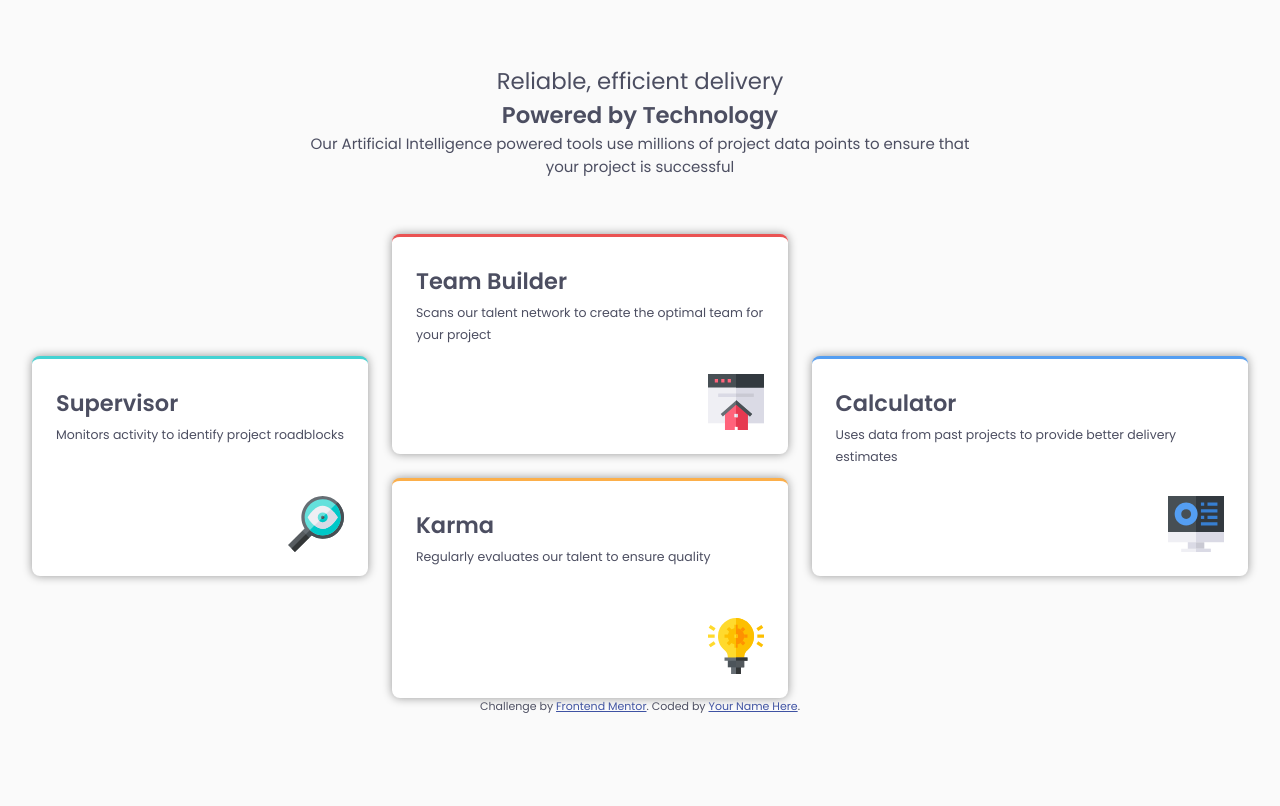
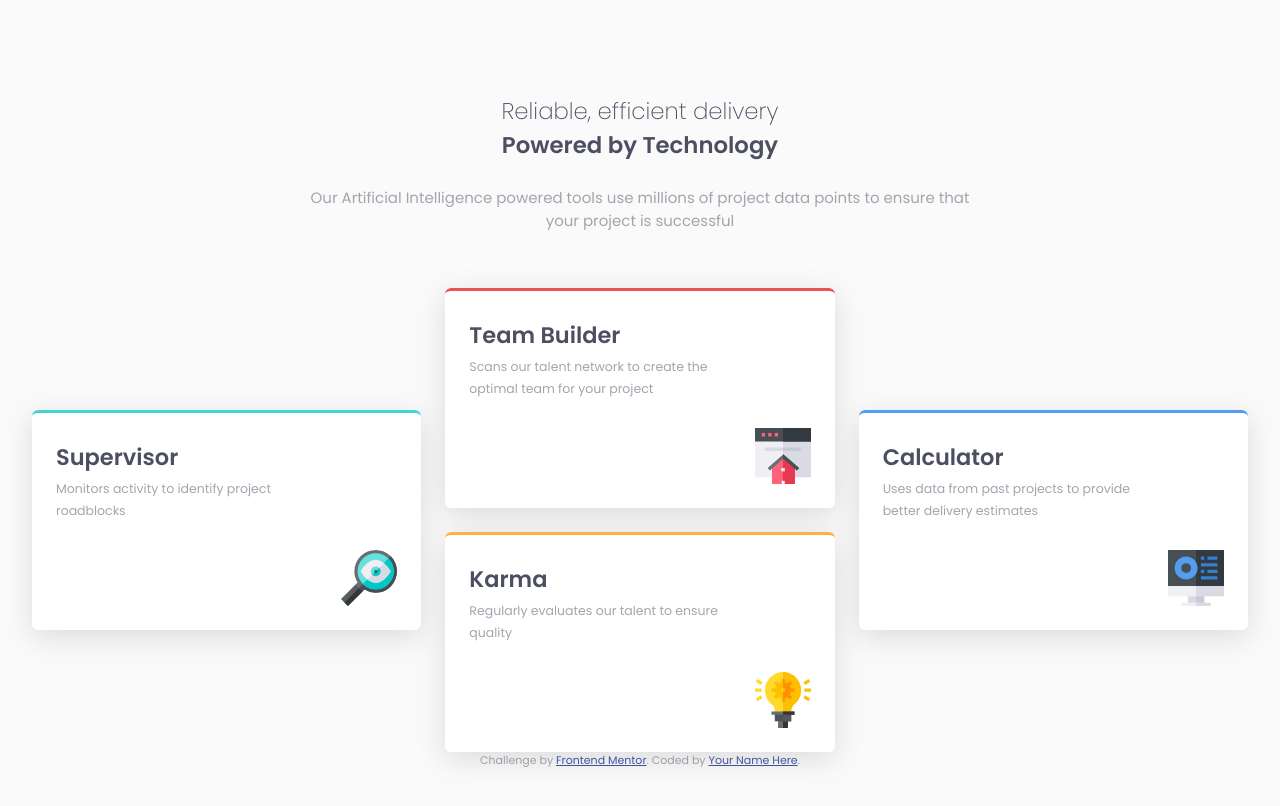
Before and after one commit to mohamedshawgi/four-card-feature-section, a plain HTML site: page index.html in a window 1280 px wide. Drawn offline with Linux system fonts and the light colour scheme.

Commit message:
fine tuning css styles

```diff
--- a/style.css
+++ b/style.css
@@ -22,10 +22,10 @@ body{
     font-size: 15px;
     font-family: 'Poppins',sans-serif;
     background-color: var(--Very-Light-Gray);
-    padding: 4rem 2rem;
+    padding: 5.875rem 2rem;
 }
 h1{
-    font-weight: 400;
+    font-weight: 300;
     font-size: 152%;
     text-align: center;
 }
@@ -33,24 +33,28 @@ h1 span{
     font-weight: bold;
 }
 p{
-    color: var(--Very-Dark-Blue);
+    color: var(--Grayish-Blue);
 }
 .card h2, h1{
     color:var(--Very-Dark-Blue)
 }
 .hero{
     text-align: center;
+    margin-top: 1.5rem;
     margin-bottom: 3.5rem;
 }
 .card{
     background-color:white;
     position: relative;
     padding: 1.5rem;
-    border-radius: 0.5rem;
+    border-radius: 0.4rem;
     margin: 1.25rem auto;
     height: 13.75rem;
     line-height: 1.8;
-    box-shadow: 0 0 0.6rem rgb(150,150,150);
+    /* box-shadow: 0 0 0.6rem rgb(150,150,150); */
+    box-shadow: rgba(149, 157, 165, 0.2) 0px 8px 24px;
+    box-shadow: rgba(100, 100, 111, 0.2) 0px 7px 29px 0px;
+
 
 }
 .card p{
@@ -81,12 +85,15 @@ p{
     }
     .cards{
         display:grid;
-        grid-template-columns: repeat(3,fr);
-        grid-template-rows: repeat(4,fr);
+        grid-template-columns: repeat(3,1fr);
+        grid-template-rows: repeat(4,1fr);
         gap: 1.5rem;
     }
     .card{
         margin: 0;
+    }
+    .card p{
+        max-width:15.625rem;
     }
     #supervisor{
         grid-column: 1/2;
```
